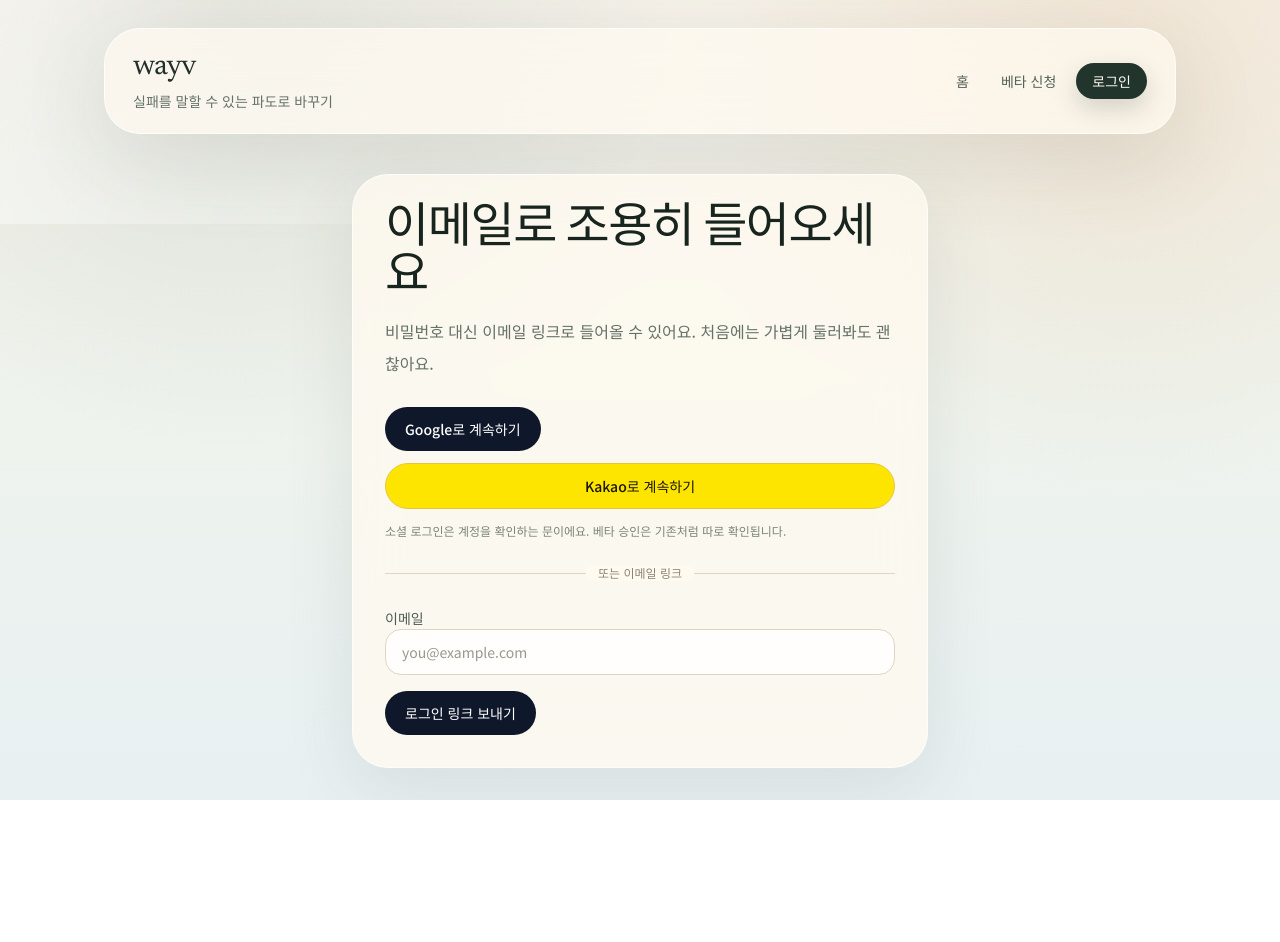
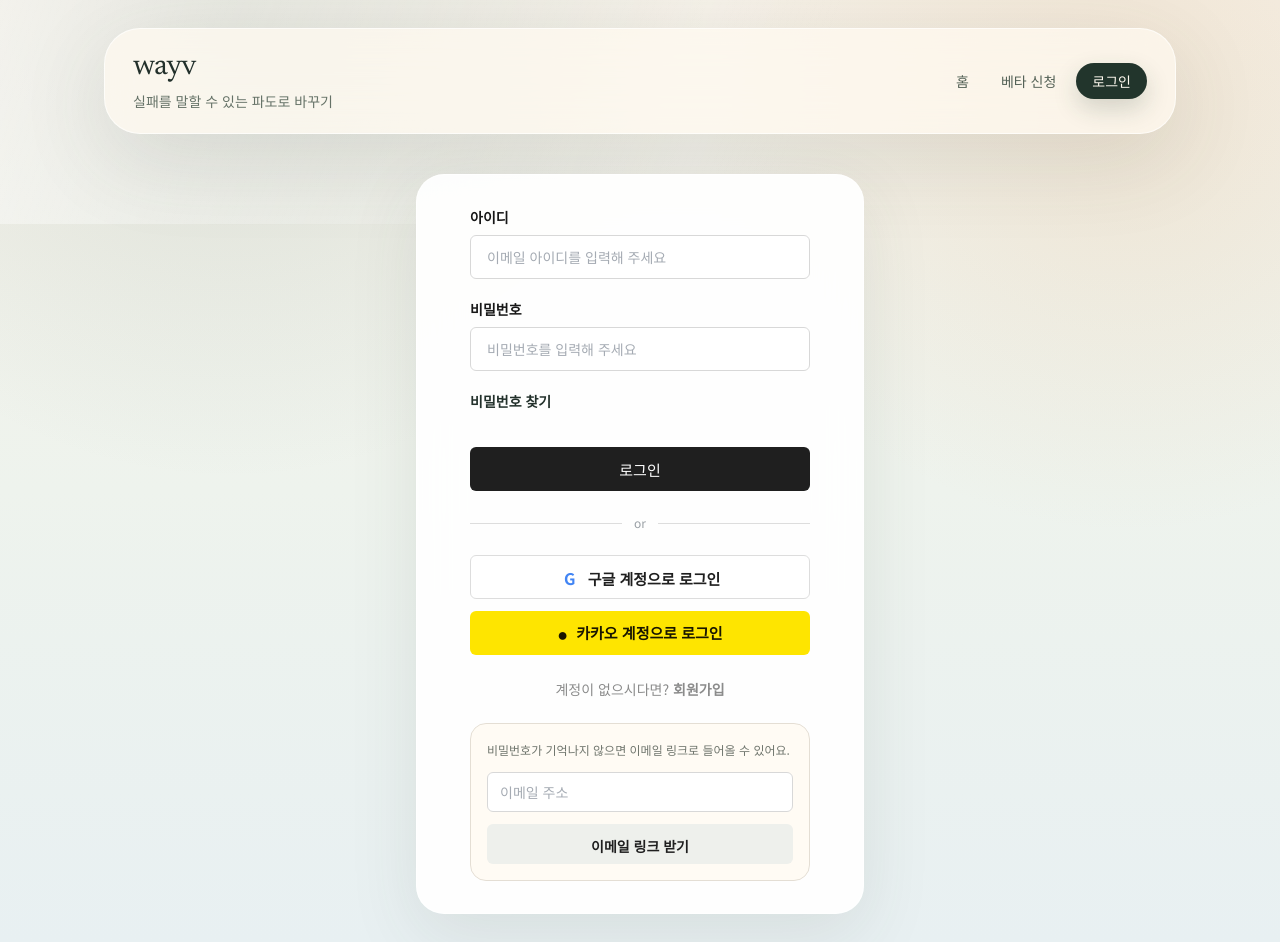
Before and after one commit to nofnotg/wayv, a Next.js app: page /auth/sign-in in a window 1280 px wide. Before the commit the page ends 800 px from the top, so only its background shows below. Built offline with nearby package versions, Linux system fonts and the light colour scheme; no server answers.

Commit message:
fix(auth): align login screen with password flow

```diff
--- a/app/auth/sign-in/page.tsx
+++ b/app/auth/sign-in/page.tsx
@@ -1,4 +1,3 @@
-import { PageHeader } from "@/components/layout/page-header";
 import { SectionCard } from "@/components/section-card";
 import { SetupBanner } from "@/components/setup-banner";
 import { MagicLinkSessionComplete } from "@/features/auth/magic-link-session-complete";
@@ -18,8 +17,11 @@ export default async function SignInPage({ searchParams }: SignInPageProps) {
   return (
     <div className="grid gap-6">
       <SetupBanner />
-      <SectionCard className="mx-auto w-full max-w-xl p-8">
-        <PageHeader title={systemCopy.auth.title} description={systemCopy.auth.description} />
+      <SectionCard className="mx-auto w-full max-w-md rounded-[1.75rem] bg-white/92 p-8">
+        <div className="sr-only">
+          <h1>{systemCopy.auth.title}</h1>
+          <p>{systemCopy.auth.description}</p>
+        </div>
         <MagicLinkSessionComplete nextPath={nextPath} />
         {status === "check-email" ? (
           <p className="mb-4 rounded-2xl border border-cyan-100 bg-cyan-50 px-4 py-3 text-sm text-cyan-900">
--- a/features/auth/sign-in-form.tsx
+++ b/features/auth/sign-in-form.tsx
@@ -1,4 +1,7 @@
+import Link from "next/link";
+
 import {
+  passwordSignInAction,
   requestSignInLinkAction,
   socialSignInAction
 } from "@/lib/services/auth-service";
@@ -11,53 +14,113 @@ type SignInFormProps = {
 
 export function SignInForm({ nextPath }: SignInFormProps) {
   return (
-    <div className="grid gap-6">
+    <div className="mx-auto grid w-full max-w-[340px] gap-6">
+      <form action={passwordSignInAction} className="grid gap-5">
+        <input type="hidden" name="next" value={nextPath} />
+        <label className="grid gap-2">
+          <span className="text-sm font-semibold text-[#171717]">아이디</span>
+          <input
+            type="email"
+            name="email"
+            required
+            autoComplete="email"
+            className="h-11 rounded-md border border-[#d8d8d8] bg-white px-4 text-sm text-[#171717] outline-none transition placeholder:text-[#a5abb3] focus:border-[#1f1f1f] focus:ring-2 focus:ring-[#1f1f1f]/10"
+            placeholder="이메일 아이디를 입력해 주세요"
+          />
+        </label>
+
+        <label className="grid gap-2">
+          <span className="text-sm font-semibold text-[#171717]">비밀번호</span>
+          <input
+            type="password"
+            name="password"
+            required
+            autoComplete="current-password"
+            className="h-11 rounded-md border border-[#d8d8d8] bg-white px-4 text-sm text-[#171717] outline-none transition placeholder:text-[#a5abb3] focus:border-[#1f1f1f] focus:ring-2 focus:ring-[#1f1f1f]/10"
+            placeholder="비밀번호를 입력해 주세요"
+          />
+        </label>
+
+        <a
+          href="#email-link-login"
+          className="w-fit text-sm font-semibold text-[#171717] underline-offset-4 hover:underline"
+        >
+          비밀번호 찾기
+        </a>
+
+        <SubmitButton
+          pendingLabel="로그인 중..."
+          className="mt-4 h-11 w-full rounded-md !bg-[#1f1f1f] text-[15px] font-bold !text-white hover:!bg-[#111111]"
+        >
+          로그인
+        </SubmitButton>
+      </form>
+
+      <div className="flex items-center gap-3 text-xs text-[#9aa0a6]">
+        <div className="h-px flex-1 bg-[#dddddd]" />
+        <span>or</span>
+        <div className="h-px flex-1 bg-[#dddddd]" />
+      </div>
+
       <div className="grid gap-3">
         <form action={socialSignInAction}>
           <input type="hidden" name="next" value={nextPath} />
           <input type="hidden" name="provider" value="google" />
-          <SubmitButton pendingLabel="Google로 들어가는 중이에요...">
-            Google로 계속하기
+          <SubmitButton
+            pendingLabel="Google 로그인 중..."
+            className="h-11 w-full rounded-md border border-[#dddddd] !bg-white text-[15px] font-semibold !text-[#1f1f1f] hover:!bg-[#f7f7f7]"
+          >
+            <span className="mr-2 inline-flex h-5 w-5 items-center justify-center rounded-full text-base font-bold text-[#4285f4]">
+              G
+            </span>
+            구글 계정으로 로그인
           </SubmitButton>
         </form>
+
         <form action={socialSignInAction}>
           <input type="hidden" name="next" value={nextPath} />
           <input type="hidden" name="provider" value="kakao" />
           <button
             type="submit"
-            className="inline-flex w-full items-center justify-center rounded-full border border-[#e5c444] bg-[#fee500] px-5 py-3 text-sm font-medium text-[#191600] transition hover:bg-[#f7dc00]"
+            className="inline-flex h-11 w-full items-center justify-center rounded-md bg-[#fee500] px-5 text-[15px] font-bold text-[#191600] transition hover:bg-[#f7dc00]"
           >
-            Kakao로 계속하기
+            <span aria-hidden="true" className="mr-2 text-lg leading-none">
+              ●
+            </span>
+            카카오 계정으로 로그인
           </button>
         </form>
-        <p className="text-xs leading-5 text-[#7c8478]">
-          소셜 로그인은 계정을 확인하는 문이에요. 베타 승인은 기존처럼 따로 확인됩니다.
-        </p>
       </div>
 
-      <div className="relative">
-        <div className="absolute inset-0 flex items-center" aria-hidden="true">
-          <div className="w-full border-t border-[#ded5c6]" />
-        </div>
-        <div className="relative flex justify-center">
-          <span className="bg-[#fffaf0] px-3 text-xs text-[#8a8275]">또는 이메일 링크</span>
-        </div>
-      </div>
+      <p className="text-center text-sm text-[#8b8b8b]">
+        계정이 없으시다면?{" "}
+        <Link href="/beta/apply" className="font-bold text-[#171717] hover:underline">
+          회원가입
+        </Link>
+      </p>
 
-      <form action={requestSignInLinkAction} className="space-y-4">
+      <form id="email-link-login" action={requestSignInLinkAction} className="grid gap-3 rounded-2xl border border-[#e4ded4] bg-[#fffaf0]/70 p-4">
         <input type="hidden" name="next" value={nextPath} />
-        <label className="block space-y-2">
-          <span className="text-sm font-medium text-[#4f5c53]">이메일</span>
-          <input
-            type="email"
-            name="email"
-            required
-            className="w-full rounded-2xl border border-[#ddd4c3] bg-white/85 px-4 py-3 text-sm text-[#22302b] outline-none ring-0 transition placeholder:text-[#9a988d] focus:border-[#9e8f72]"
-            placeholder="you@example.com"
-          />
+        <p className="text-xs leading-5 text-[#6f756d]">
+          비밀번호가 기억나지 않으면 이메일 링크로 들어올 수 있어요.
+        </p>
+        <label className="sr-only" htmlFor="magic-email">
+          이메일 링크 받을 주소
         </label>
-        <SubmitButton pendingLabel="로그인 링크를 보내는 중이에요...">
-          로그인 링크 보내기
+        <input
+          id="magic-email"
+          type="email"
+          name="email"
+          required
+          autoComplete="email"
+          className="h-10 rounded-md border border-[#d8d8d8] bg-white px-3 text-sm text-[#171717] outline-none placeholder:text-[#a5abb3]"
+          placeholder="이메일 주소"
+        />
+        <SubmitButton
+          pendingLabel="링크 보내는 중..."
+          className="h-10 w-full rounded-md !bg-[#eef0ec] text-sm font-semibold !text-[#1f1f1f] hover:!bg-[#e1e5df]"
+        >
+          이메일 링크 받기
         </SubmitButton>
       </form>
     </div>
--- a/lib/services/auth-service.ts
+++ b/lib/services/auth-service.ts
@@ -13,6 +13,7 @@ import {
 import { getOperatorAccess } from "@/lib/services/operator-access-service";
 import {
   operatorPasswordSignInSchema,
+  passwordSignInSchema,
   signInRequestSchema,
   socialSignInSchema
 } from "@/lib/validation/schemas";
@@ -143,6 +144,44 @@ export async function requestSignInLinkAction(formData: FormData) {
   redirect("/auth/sign-in?status=check-email");
 }
 
+export async function passwordSignInAction(formData: FormData) {
+  if (!hasSupabaseEnv()) {
+    redirect("/auth/sign-in?error=missing-env");
+  }
+
+  const parsed = passwordSignInSchema.safeParse({
+    email: String(formData.get("email") ?? ""),
+    password: String(formData.get("password") ?? ""),
+    next: String(formData.get("next") ?? "/")
+  });
+
+  if (!parsed.success) {
+    redirect("/auth/sign-in?error=invalid-password-login");
+  }
+
+  const supabase = await createServerSupabaseClient();
+  const { data, error } = await supabase.auth.signInWithPassword({
+    email: parsed.data.email,
+    password: parsed.data.password
+  });
+
+  if (error || !data.user?.id) {
+    redirect("/auth/sign-in?error=password-login-failed");
+  }
+
+  await recordProductEventSafe({
+    userId: data.user.id,
+    eventKey: "signup_completed",
+    targetType: "auth",
+    targetId: data.user.id,
+    metadata: {
+      method: "password"
+    }
+  });
+
+  redirect(sanitizeNextPath(parsed.data.next) as Route);
+}
+
 export async function socialSignInAction(formData: FormData) {
   if (!hasSupabaseEnv()) {
     redirect("/auth/sign-in?error=missing-env");
--- a/lib/validation/schemas.ts
+++ b/lib/validation/schemas.ts
@@ -38,6 +38,11 @@ export const emailSchema = z.object({
 });
 
 export const signInRequestSchema = emailSchema.extend({
+  next: nextPathSchema.optional()
+});
+
+export const passwordSignInSchema = emailSchema.extend({
+  password: z.string().min(1),
   next: nextPathSchema.optional()
 });
 
```
Also changed, not shown: 1 other file (tests, documents, lock files or other folders).
